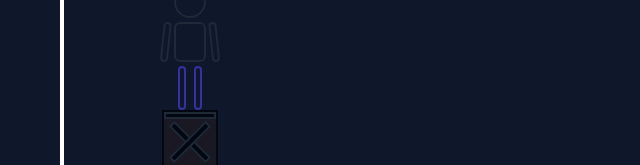
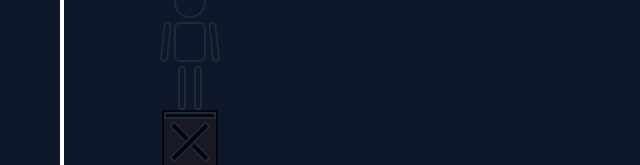
Before and after one commit to charles-mrt/hangman-game, a Next.js app: page / in a window 1280 px wide. Shown: the part 158-323 px from the top of the page, without its empty margins (0-640 px from the left). Built offline with nearby package versions, Linux system fonts and the light colour scheme.

Commit message:
feat: Implement Lag component for hangman figure

```diff
--- a/src/app/components/gallows/hangman-figure/Leg.tsx
+++ b/src/app/components/gallows/hangman-figure/Leg.tsx
@@ -1,5 +1,9 @@
-export const Leg = () => {
+interface LegProps {
+  is_border_color?: boolean
+}
+
+export const Leg = ({ is_border_color }: LegProps) => {
   return (
-    <div className="w-2 h-11  mt-1 rounded-md border-2 border-indigo-800" />
+    <div className={`w-2 h-11  mt-1 rounded-md border-2 ${is_border_color ? 'border-red-500' : 'border-gray-800'}`} />
   )
 }
```
